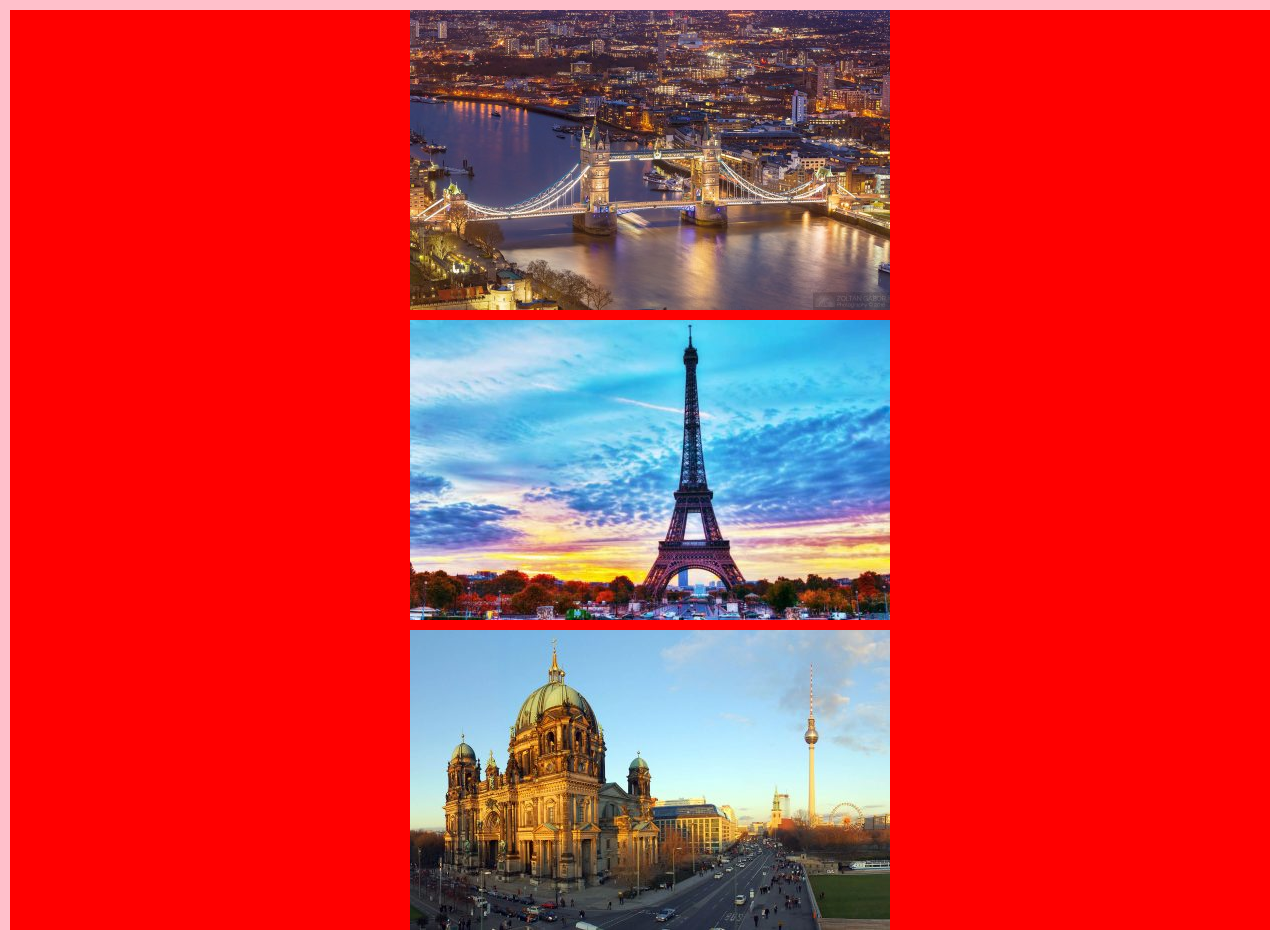
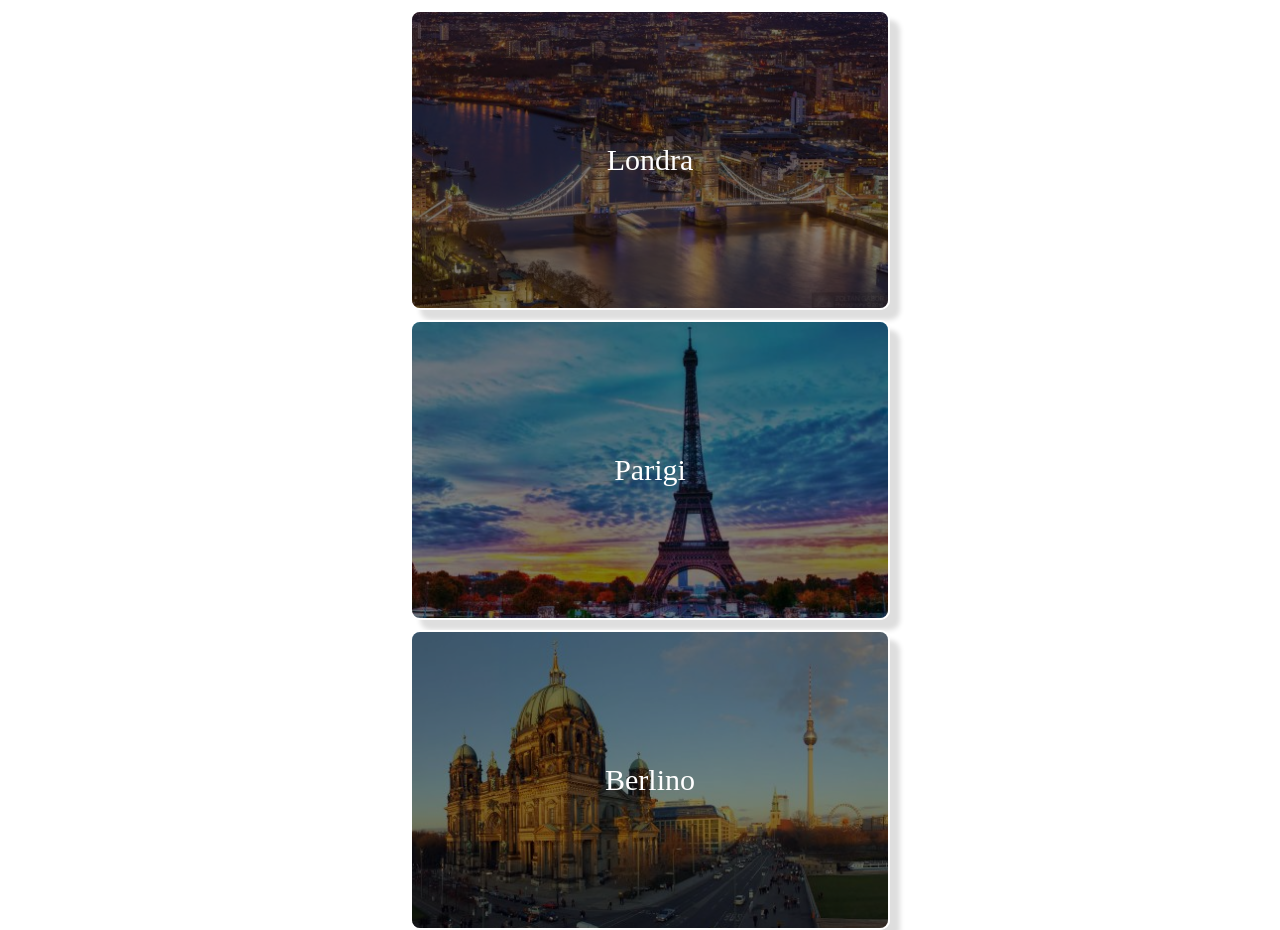
Before and after one commit to luisalogozzo/htmlcss-airbnb, a plain HTML site: page index.html in a window 1280 px wide. Drawn offline with Linux system fonts and the light colour scheme.

Commit message:
Update
Aggiunto layover, effetto ombreggiatura, scritte centrate rispetto alle immagini...

```diff
--- a/css/style.css
+++ b/css/style.css
@@ -9,18 +9,17 @@ body {
   height: 100vh;
   margin: auto;
   padding: 10px;
-  background-color: pink;
-
 }
 
 .container {
   position: relative;
   text-align: center;
-
 }
 
 .layover {
-  background-color: red;
+  height: 300px;
+  width: 480px;
+  background-color: rgba(0, 0, 0, 0.5);
 }
 
 .foto {
@@ -34,6 +33,14 @@ body {
   overflow: hidden;
   display: block;
   background-color:rgba(233, 233, 240, 0);
+  border-radius: 10px;
+  border: 2px solid white;
+  box-shadow: 10px 10px 5px #dedede;
+  cursor: pointer;
+}
+
+.foto:hover .layover {
+  display: none;
 }
 
 #london {
@@ -50,3 +57,12 @@ body {
   background-image: url(../img/berlin.jpg);
 
 }
+
+.city-name {
+  position: absolute;
+  top: 50%;
+  left: 50%;
+  transform: translate(-50%, -50%);
+  font-size: 30px;
+  color: white;
+}
--- a/index.html
+++ b/index.html
@@ -7,15 +7,24 @@
   </head>
   <body>
     <section class="container">
-      <div class="layover">
         <div id="london" class="foto">
+          <div class="layover">
+          </div>
+          <div class="city-name"> Londra
+          </div>
         </div>
-
         <div id="paris" class="foto">
+          <div class="layover">
+          </div>
+          <div class="city-name"> Parigi
+          </div>
         </div>
         <div id="berlin" class="foto">
+          <div class="layover">
+          </div>
+        <div class="city-name"> Berlino
         </div>
-      </div>
+        </div>
     </section>
   </body>
 </html>
```
